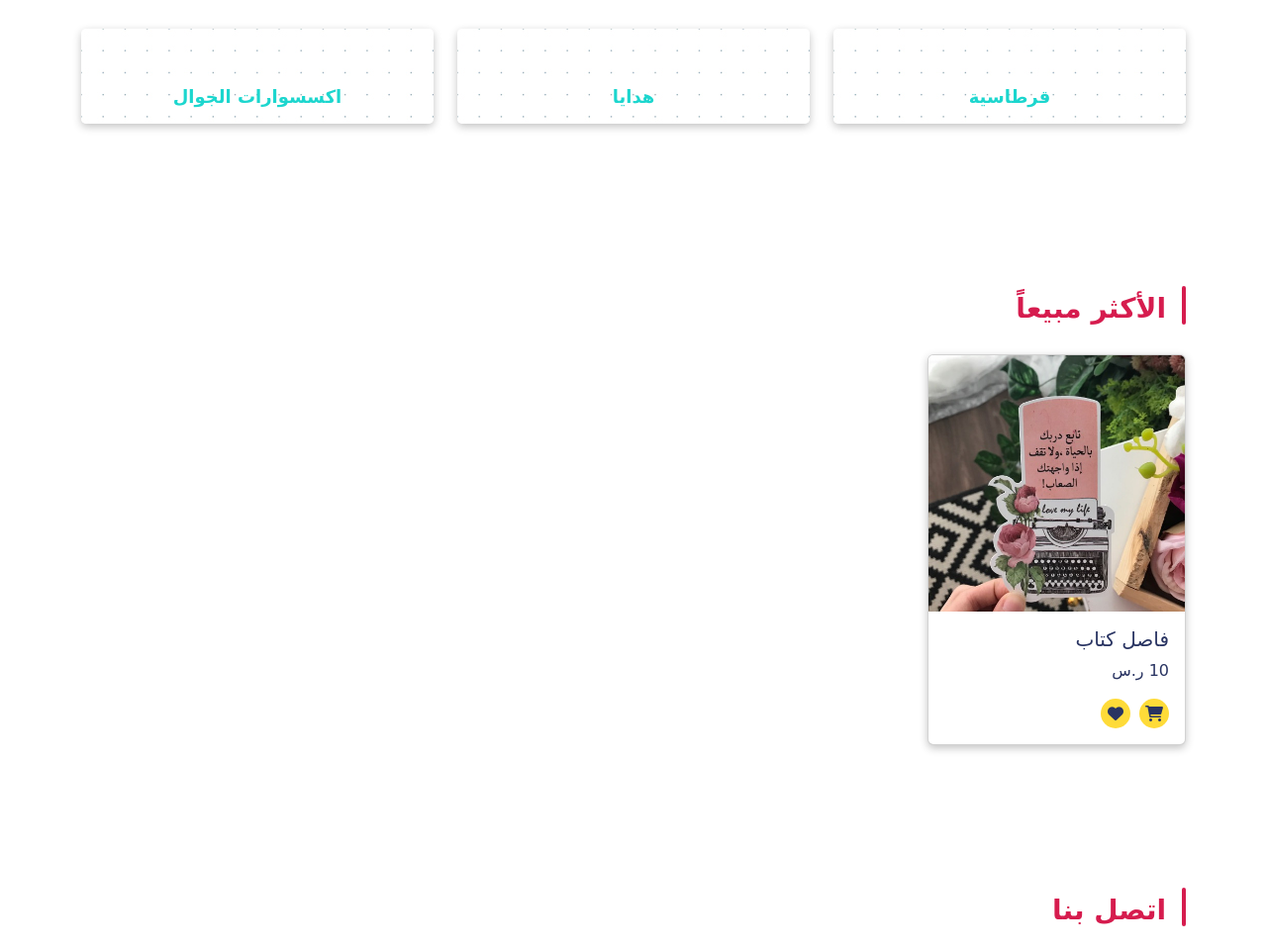
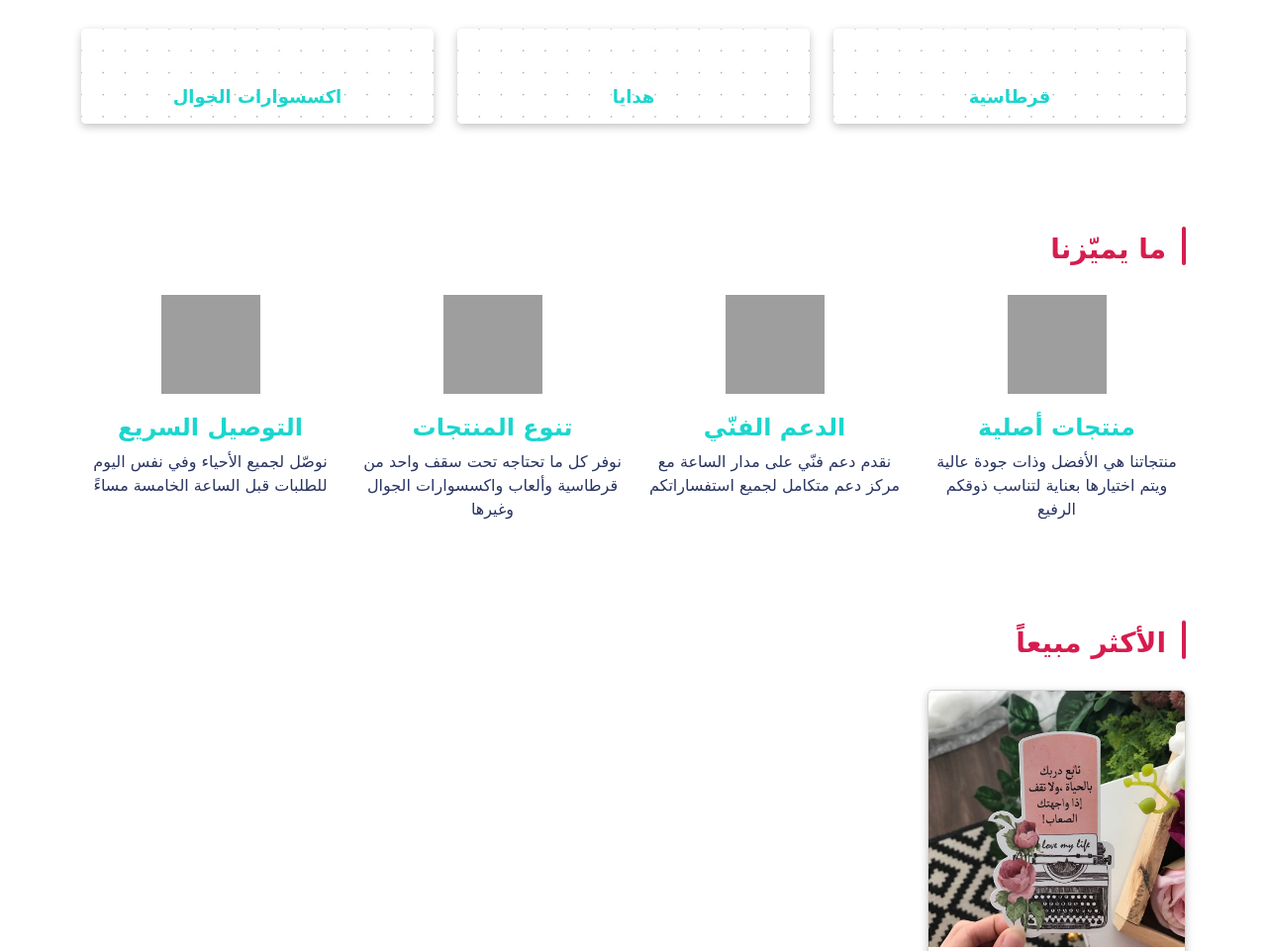
Before and after one commit to iKH2/maktaba, a PHP site: page / in a window 1280 px wide. Shown: the part 925-1886 px from the top of the page at 99% size. Run offline with PHP 8.4, Linux system fonts and the light colour scheme; some web fonts are replaced; grey boxes are pictures that could not be loaded.

Commit message:
add new section in index page

```diff
--- a/css/style.css
+++ b/css/style.css
@@ -7,10 +7,10 @@
   --color-w: #fff;
   --color-b: #000;
 }
+/*------------------- end of variables -------------------*/
 
 body {
   font-family: "Baloo Bhaijaan 2", cursive;
-  /* background: url("../img/dot-grid.png") center; */
 }
 
 /*------------------- general -------------------*/
@@ -48,6 +48,7 @@ h3::before {
     list-style-type: none;
     padding: 0;
 }
+/*------------------- end of functions -------------------*/
 
 /*------------------- header -------------------*/
 header {
@@ -103,6 +104,7 @@ header .dropdown-item:hover {
 header nav .nav-item {
   margin-right: 16px;
 }
+/*------------------- end of header -------------------*/
 
 /*------------------- Sections -------------------*/
 .section-1,
@@ -111,6 +113,7 @@ header nav .nav-item {
   padding-top: 60px;
   padding-bottom: 60px;
 }
+
 /*------------------- Section-1 -------------------*/
 .section-1 .s1-item {
   display: flex;
@@ -137,6 +140,28 @@ header nav .nav-item {
 
 .section-1 a {
   text-decoration: none;
+  color: var(--color-two);
+}
+/*------------------- end of Section-1 -------------------*/
+/*------------------- Section 1.1 -------------------*/
+.section-1-1 {
+  color: var(--color-one);
+}
+
+.section-1-1 .sec-1-1-content .sec-1-1-item {
+  transition: all 0.3s ease-in-out;
+}
+
+.section-1-1 .sec-1-1-content .sec-1-1-item:hover {
+  transform: scale(1.1);
+}
+
+.section-1-1 .sec-1-1-content .sec-1-1-item .section-1-1-item-img {
+  margin-bottom: 20px;
+}
+
+.section-1-1 .sec-1-1-content .sec-1-1-item .sec-1-1-item-title h4 {
+  font-weight: 600;
   color: var(--color-two);
 }
 
--- a/index.php
+++ b/index.php
@@ -1,5 +1,5 @@
 <?php include "./header.php" ?>
-<!------------------- Navbar ------------------->
+<!------------------- header ------------------->
 <!-- Banner Image  -->
 <div class="overlay"></div>
 <div class="banner-image w-100 vh-100 d-flex justify-content-right align-items-center">
@@ -11,6 +11,7 @@
     </div>
 </div>
 <!------------------- End of Header ------------------->
+<!------------------- section-1 ------------------->
 <section class="section-1">
     <div class="container">
         <h3 class="sec-1-t">الأقسام الرئيسية</h3>
@@ -43,6 +44,71 @@
         </div>
     </div>
 </section>
+<!------------------- end of section-1 ------------------->
+<!------------------- section-1.1 ------------------->
+<section class="section-1-1">
+    <div class="container">
+        <h3>ما يميّزنا</h3>
+        <div class="sec-1-1-content">
+            <div class="row g-4 text-center">
+                <div class="col-md-3">
+                    <div class="sec-1-1-item">
+                        <div class="section-1-1-item-img">
+                            <img src="img/quality.svg" alt="" width="100" height="100">
+                        </div>
+                        <div class="sec-1-1-item-title">
+                            <h4>منتجات أصلية</h4>
+                        </div>
+                        <div class="sec-1-1-item-detail">
+                            <p>منتجاتنا هي الأفضل وذات جودة عالية ويتم اختيارها بعناية لتناسب ذوقكم الرفيع</p>
+                        </div>
+                    </div>
+                </div>
+                <div class="col-md-3">
+                    <div class="sec-1-1-item">
+                        <div class="section-1-1-item-img">
+                            <img src="img/customer-service-agent.svg" alt="" width="100" height="100">
+                        </div>
+                        <div class="sec-1-1-item-title">
+                            <h4>الدعم الفنّي</h4>
+                        </div>
+                        <div class="sec-1-1-item-detail">
+                            <p>نقدم دعم فنّي على مدار الساعة مع مركز دعم متكامل لجميع استفساراتكم</p>
+                        </div>
+                    </div>
+                </div>
+                <div class="col-md-3">
+                    <div class="sec-1-1-item">
+                        <div class="section-1-1-item-img">
+                            <img src="img/shopping-list.svg" alt="" width="100" height="100">
+                        </div>
+                        <div class="sec-1-1-item-title">
+                            <h4>تنوع المنتجات</h4>
+                        </div>
+                        <div class="sec-1-1-item-detail">
+                            <p>نوفر كل ما تحتاجه تحت سقف واحد من قرطاسية وألعاب واكسسوارات الجوال وغيرها</p>
+                        </div>
+                    </div>
+                </div>
+                <div class="col-md-3">
+                    <div class="sec-1-1-item">
+                        <div class="section-1-1-item-img">
+                            <img src="img/delivery-truck.svg" alt="" width="100" height="100">
+                        </div>
+                        <div class="sec-1-1-item-title">
+                            <h4>التوصيل السريع</h4>
+                        </div>
+                        <div class="sec-1-1-item-detail">
+                            <p>نوصّل لجميع الأحياء وفي نفس اليوم للطلبات قبل الساعة الخامسة مساءً</p>
+                        </div>
+                    </div>
+                </div>
+            </div>
+        </div>
+    </div>
+</section>
+<!------------------- end of section-1.1 ------------------->
+<!------------------- section-2 ------------------->
 <section class="section-2">
     <div class="container">
         <h3 class="sec-2-t">الأكثر مبيعاً</h3>
@@ -61,6 +127,8 @@
             </div>
         </div>
 </section>
+<!------------------- end of section-2 ------------------->
+<!------------------- section-3 ------------------->
 <section class="section-3" id="contact-us">
     <div class="container">
         <h3>اتصل بنا</h3>
@@ -91,9 +159,9 @@
                 </div>
             </div>
         </div>
-
     </div>
 </section>
+<!------------------- end of section-3 ------------------->
 <!------------------- Footer ------------------->
 <?php include "./footer.php" ?>
 <!------------------- End of footer ------------------->
```
Also changed, not shown: img/customer-service-agent.svg (added), img/delivery-truck.svg (added), img/quality.svg (added), img/shopping-list.svg (added).
